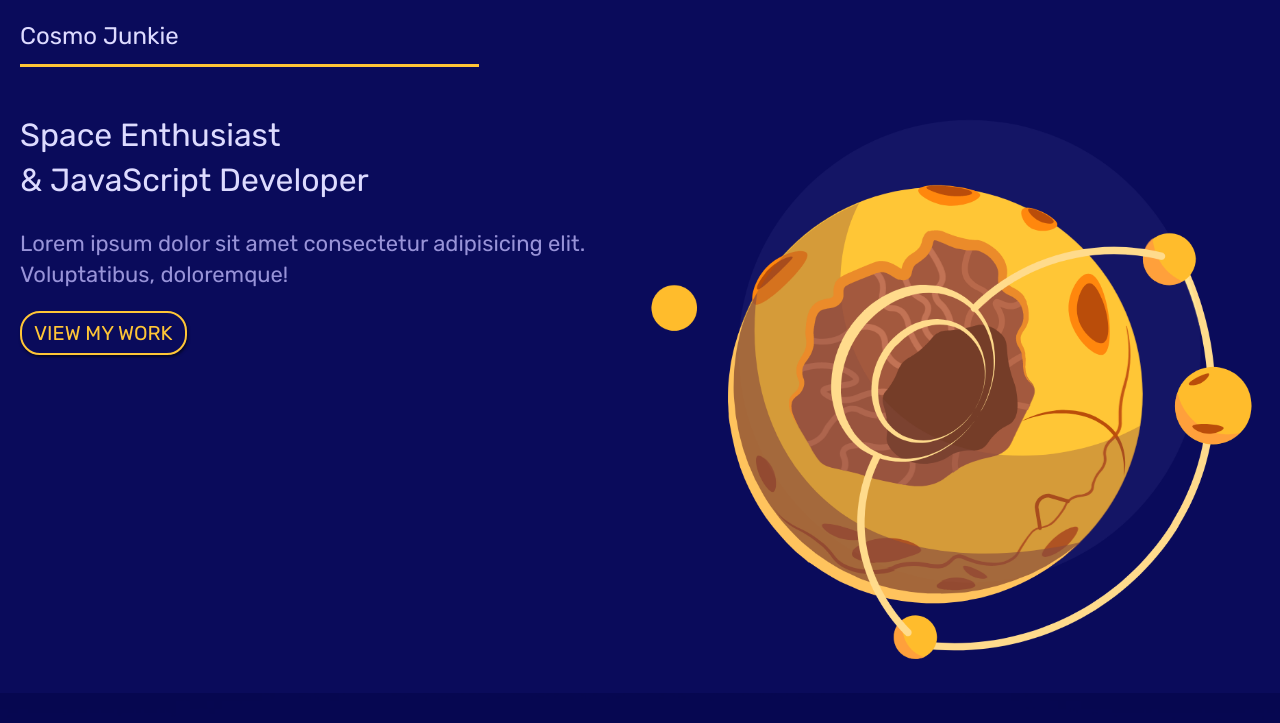
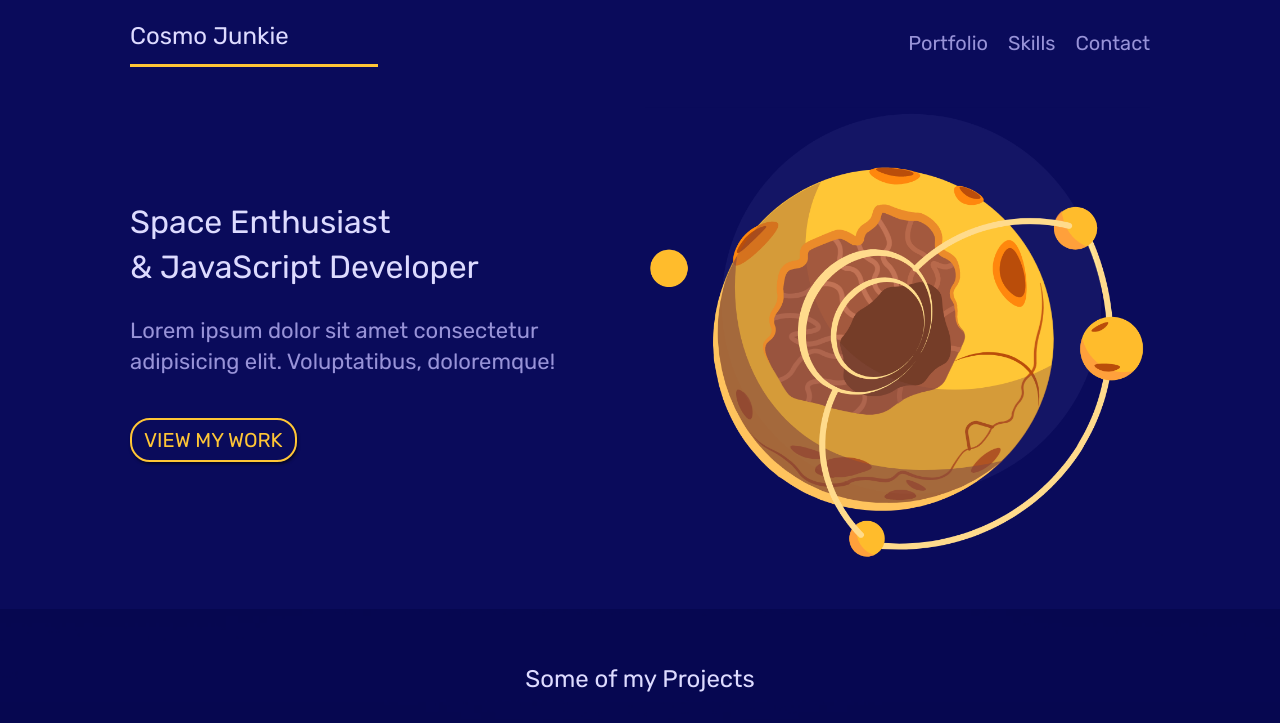
Before and after one commit to satyakresna/cosmo-junkie, a website: page src/index.html in a window 1280 px wide. Shown: the top 723 px of the page. Drawn offline with Linux system fonts and the light colour scheme.

Commit message:
add styles for laptop part 1

```diff
--- a/src/css/style.css
+++ b/src/css/style.css
@@ -297,6 +297,43 @@ footer img {
     body {
         font-size: 18px;
     }
+
+    .grid {
+        max-width: 1060px;
+        margin: 0 auto;
+        width: 100%;
+    }
+
+    .leading {
+        margin: 20px 0;
+    }
+
+    .site-nav {
+        padding: 0 20px;
+    }
+
+    .site-nav h1 {
+        grid-column: 1/3;
+    }
+
+    .site-nav ul {
+        display: flex;
+        grid-column: 6/9;
+        justify-content: flex-end;
+        align-self: center;
+    }
+
+    .site-nav li {
+        margin-left: 20px;
+    }
+
+    .welcome-text {
+        align-self: center;
+    }
+
+    #welcome {
+        padding-bottom: 40px;
+    }
 }
 
 /* desktop styles */
```
